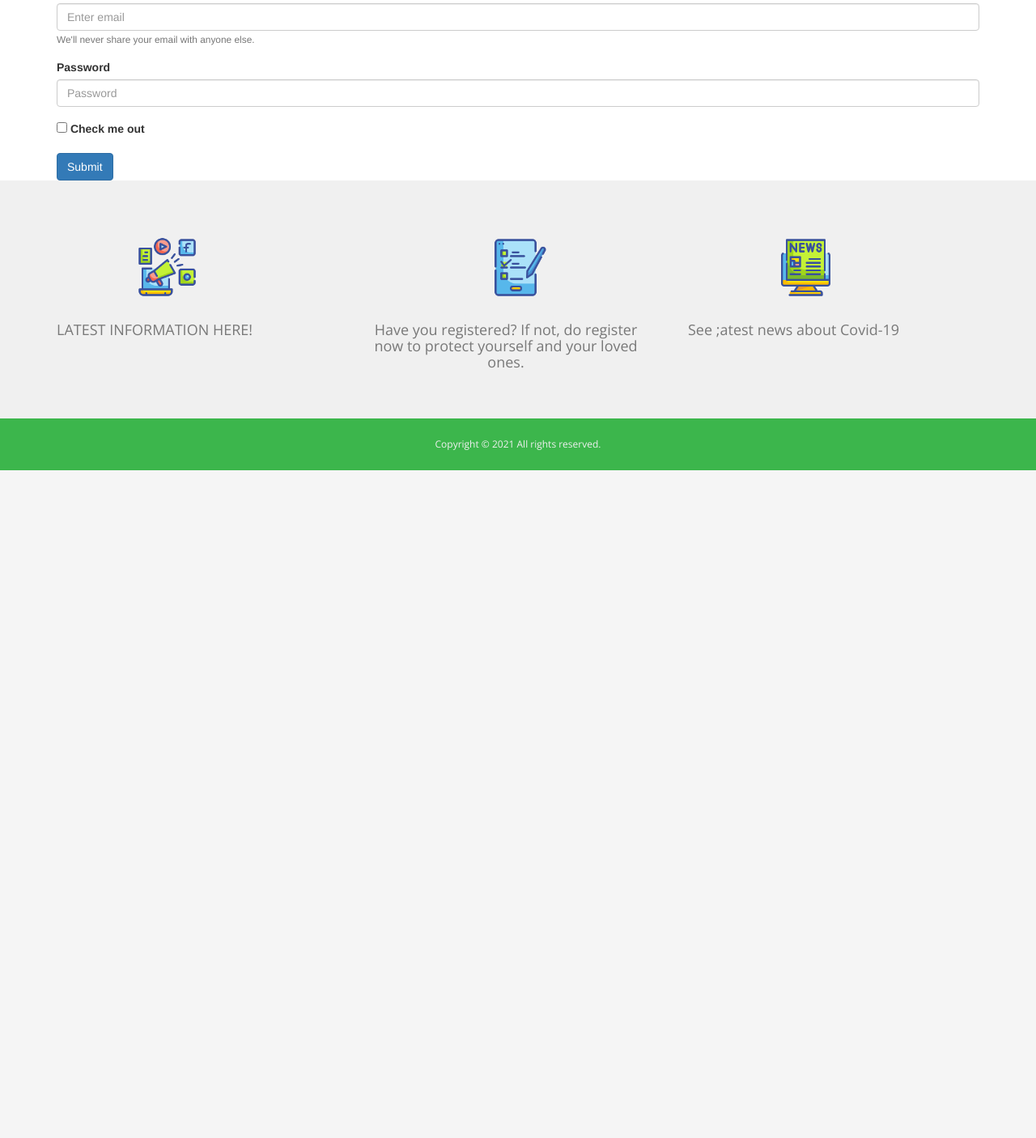
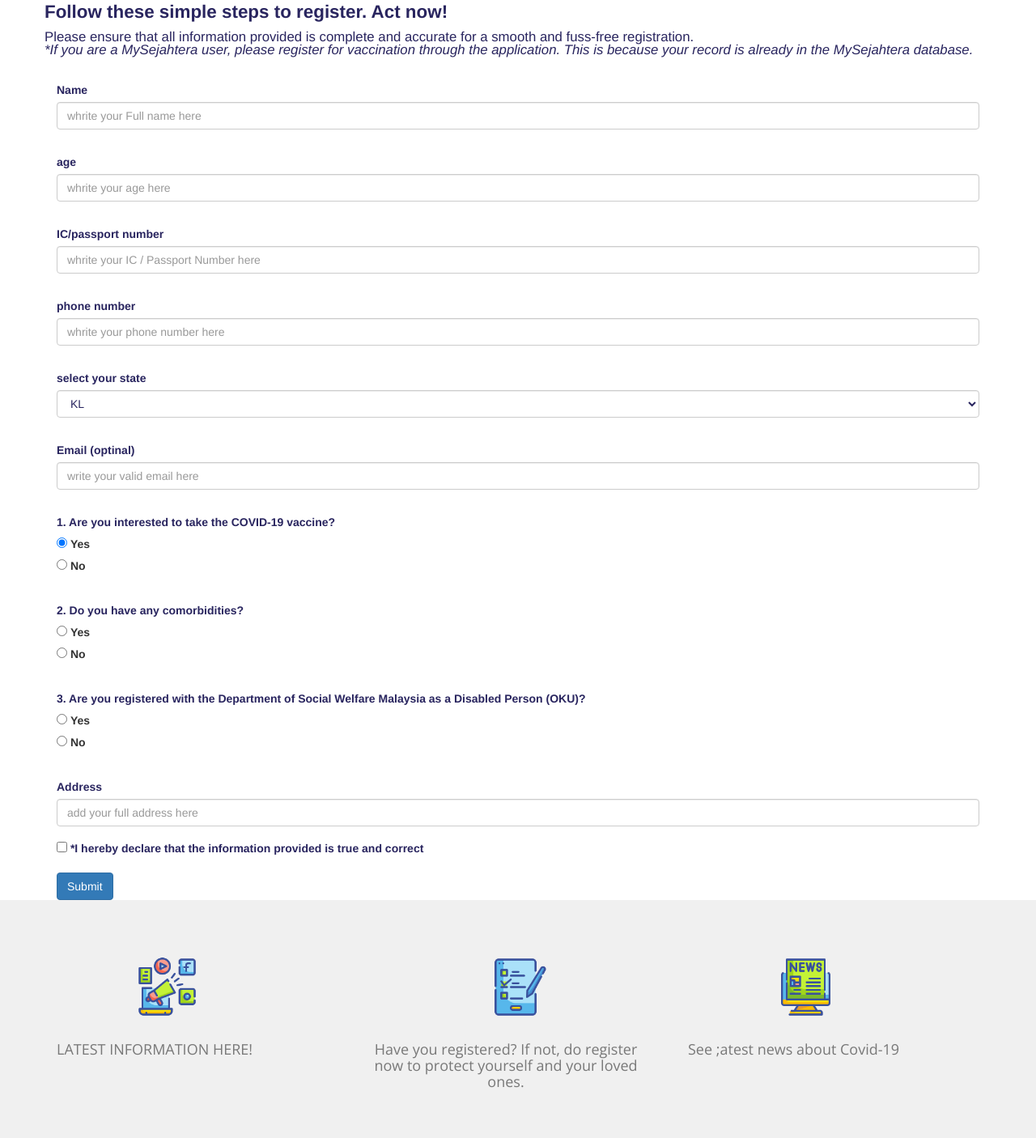
Before and after one commit to akram-tello/getYourVaccine, a PHP site: page /register.php in a window 1280 px wide. Shown: the part 277-1683 px from the top of the page at 81% size. Before the commit the page ends 858 px from the top, so only its background shows below. Run offline with PHP 8.4, Linux system fonts and the light colour scheme; some libraries are stand-ins or nearby versions.

Commit message:
add register form

```diff
--- a/assets/css/style.css
+++ b/assets/css/style.css
@@ -433,3 +433,36 @@ float: left;
 .bgblue {
     background-color: #29255f;
 }
+.size200 {
+    font-size: 200%;
+    line-height: 100%;
+}
+.textgreen {
+    color: #3cb64c;
+}
+.text-uppercase {
+    text-transform: uppercase !important;
+}
+.fontb {
+    font-weight: 700;
+}
+.size160 {
+    font-size: 160%;
+    line-height: 110%;
+}
+.textblue {
+    color: #29255f;
+}
+.font500 {
+    font-weight: 500;
+}
+.size120 {
+    font-size: 120%;
+    line-height: 100%;
+}
+.mt-3, .my-3 {
+    margin-top: 1rem !important;
+}
+.mt-5, .my-5 {
+    margin-top: 3rem !important;
+}
--- a/register.php
+++ b/register.php
@@ -8,31 +8,123 @@
                 <tbody><tr>
                     <td>
                         <div class="size200 fontb" style="width:100%" id="txticon">
-                                        <span class="textgreen text-uppercase">REGISTER FOR YOUR</span><br><span class="text-uppercase">VACCINATION TODAY</span>
+                            <span class="textgreen text-uppercase">REGISTER FOR YOUR</span><br><span class="text-uppercase" style="color: #fff;">VACCINATION TODAY</span>
                         </div>
                     </td>
                     <td align="right">
-                                    <img src="/images/daftar_icon.png" style="max-width:100px" id="imgicon">
+                        <img src="assets/images/register/daftar_icon.png" style="max-width:100px" id="imgicon">
                     </td>
                 </tr>
             </tbody></table>
         </div>
     </div>
 </div>
-<div class="form-group">
-    <label for="exampleInputEmail1">Email address</label>
-    <input type="email" class="form-control" id="exampleInputEmail1" aria-describedby="emailHelp" placeholder="Enter email">
-    <small id="emailHelp" class="form-text text-muted">We'll never share your email with anyone else.</small>
+<div class="row mt-5">
+    <div class="col-12">
+        <div class="textblue size160 fontb">Follow these simple steps to register. Act now!</div>
+        <div class="textblue size120 font500 mt-3">
+            Please ensure that all information provided is complete and accurate for a smooth and fuss-free registration.<br>
+            <div class="size90 mt-2"><i>*If you are a MySejahtera user, please register for vaccination through the application. This is because your record is already in the MySejahtera database.</i></div>
         </div>
-  <div class="form-group">
-    <label for="exampleInputPassword1">Password</label>
-    <input type="password" class="form-control" id="exampleInputPassword1" placeholder="Password">
     </div>
+</div>
+
+<div class="form-group mt-5">
+    <label for="name" class="textblue">Name</label>
+    <input type="name" class="form-control textblue" id="name" aria-describedby="name" placeholder="whrite your Full name here">
+  </div>
+
+  <div class="form-group mt-5">
+    <label for="age" class="textblue">age</label>
+    <input type="age" class="form-control textblue" id="age" aria-describedby="age" placeholder="whrite your age here">
+  </div>
+
+  <div class="form-group mt-5">
+    <label for="ic" class="textblue">IC/passport number</label>
+    <input type="ic" class="form-control textblue" id="ic" aria-describedby="ic" placeholder="whrite your IC / Passport Number here">
+  </div>
+
+  <div class="form-group mt-5">
+    <label for="phone" class="textblue">phone number</label>
+    <input type="phone" class="form-control textblue" id="phone" aria-describedby="phone" placeholder="whrite your phone number here">
+  </div>
+
+  <div class="form-group mt-5">
+    <label for="state" class="textblue">select your state</label>
+    <select class="form-control textblue" id="state">
+      <option>KL</option>
+      <option>JB</option>
+      <option>3</option>
+      <option>4</option>
+      <option>5</option>
+    </select>
+  </div>
+
+  <div class="form-group mt-5">
+    <label for="email" class="textblue">Email (optinal)</label>
+    <input type="email" class="form-control textblue" id="email" placeholder="write your valid email here">
+  </div>
+
+  <div class="form-group mt-5">
+    <label for="vaccine" class="textblue">1. Are you interested to take the COVID-19 vaccine?</label>
+    <div class="form-check">
+        <input class="form-check-input" type="radio" name="gridRadios" id="gridRadios1" value="option1" checked>
+        <label class="form-check-label" for="gridRadios1">
+        Yes
+        </label>
+    </div>
+    <div class="form-check">
+        <input class="form-check-input" type="radio" name="gridRadios" id="gridRadios2" value="option2">
+        <label class="form-check-label" for="gridRadios2">
+        No
+        </label>
+    </div>
+  </div>
+
+  <div class="form-group mt-5">
+    <label for="comorbidities" class="textblue">2. Do you have any comorbidities?</label>
+    <div class="form-check">
+        <input class="form-check-input" type="radio" name="gridRadios" id="gridRadios3" value="option3">
+        <label class="form-check-label" for="gridRadios3">
+        Yes
+        </label>
+    </div>
+    <div class="form-check">
+        <input class="form-check-input" type="radio" name="gridRadios" id="gridRadios4" value="option4">
+        <label class="form-check-label" for="gridRadios4">
+        No
+        </label>
+    </div>
+  </div>
+
+  <div class="form-group mt-5">
+    <label for="OKU" class="textblue">3. Are you registered with the Department of Social Welfare Malaysia as a Disabled Person (OKU)?</label>
+    <div class="form-check">
+        <input class="form-check-input" type="radio" name="gridRadios" id="gridRadios5" value="option5">
+        <label class="form-check-label" for="gridRadios5">
+        Yes
+        </label>
+    </div>
+    <div class="form-check">
+        <input class="form-check-input" type="radio" name="gridRadios" id="gridRadios6" value="option6">
+        <label class="form-check-label" for="gridRadios6">
+        No
+        </label>
+    </div>
+  </div>
+
+  <div class="form-group mt-5">
+    <label for="name" class="textblue">Address</label>
+    <input type="name" class="form-control textblue" id="name" aria-describedby="name" placeholder="add your full address here">
+  </div>
+
   <div class="form-group form-check">
-    <input type="checkbox" class="form-check-input" id="exampleCheck1">
-    <label class="form-check-label" for="exampleCheck1">Check me out</label>
+    <input type="checkbox" class="form-check-input" id="declare">
+    <label class="form-check-label textblue" for="declare">*I hereby declare that the information provided is true and correct</label>
   </div>
+
   <button type="submit" class="btn btn-primary">Submit</button>
+
 </form>
 </div>
 <!--footer-->
```
Lines whose indentation alone changed are shown as unchanged.
